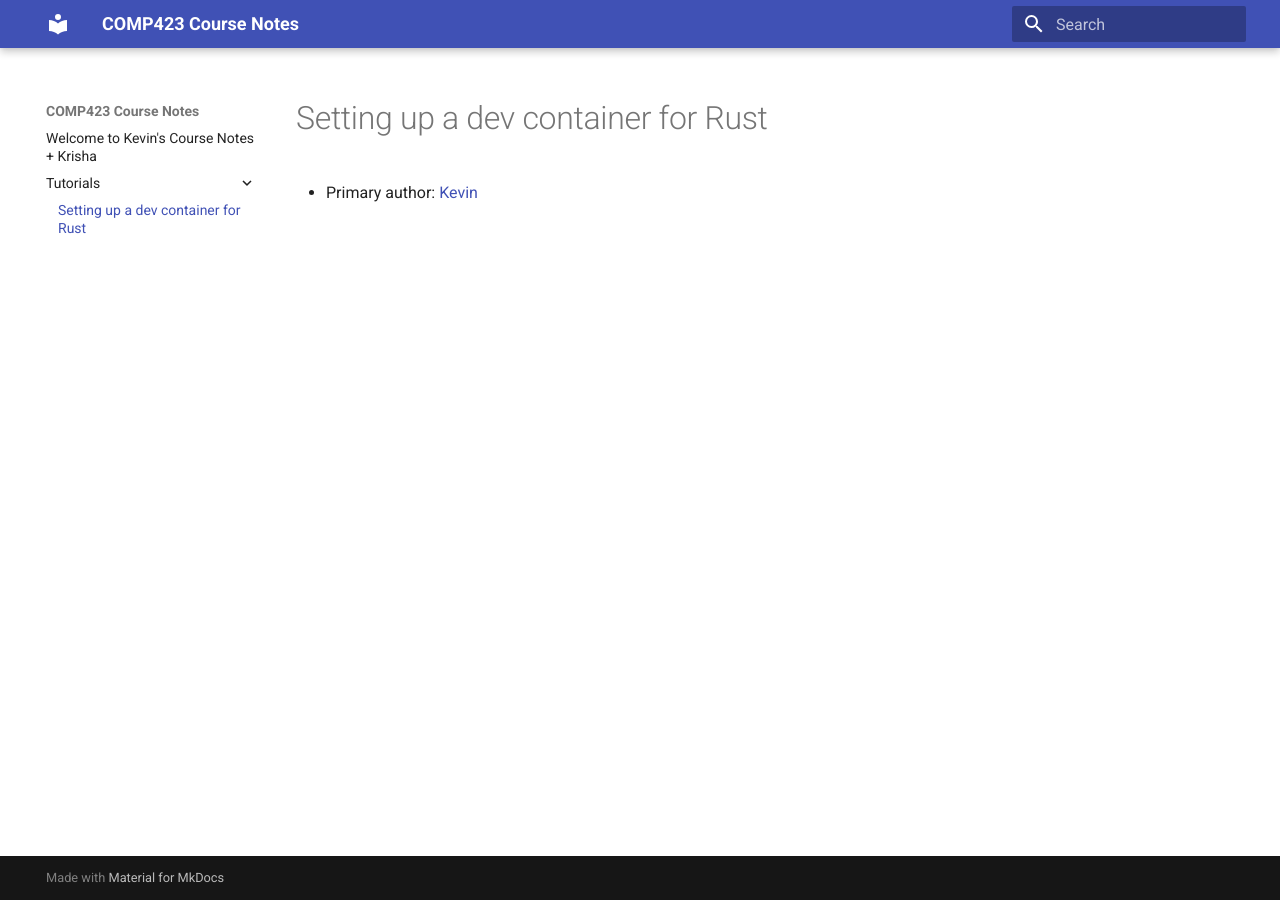
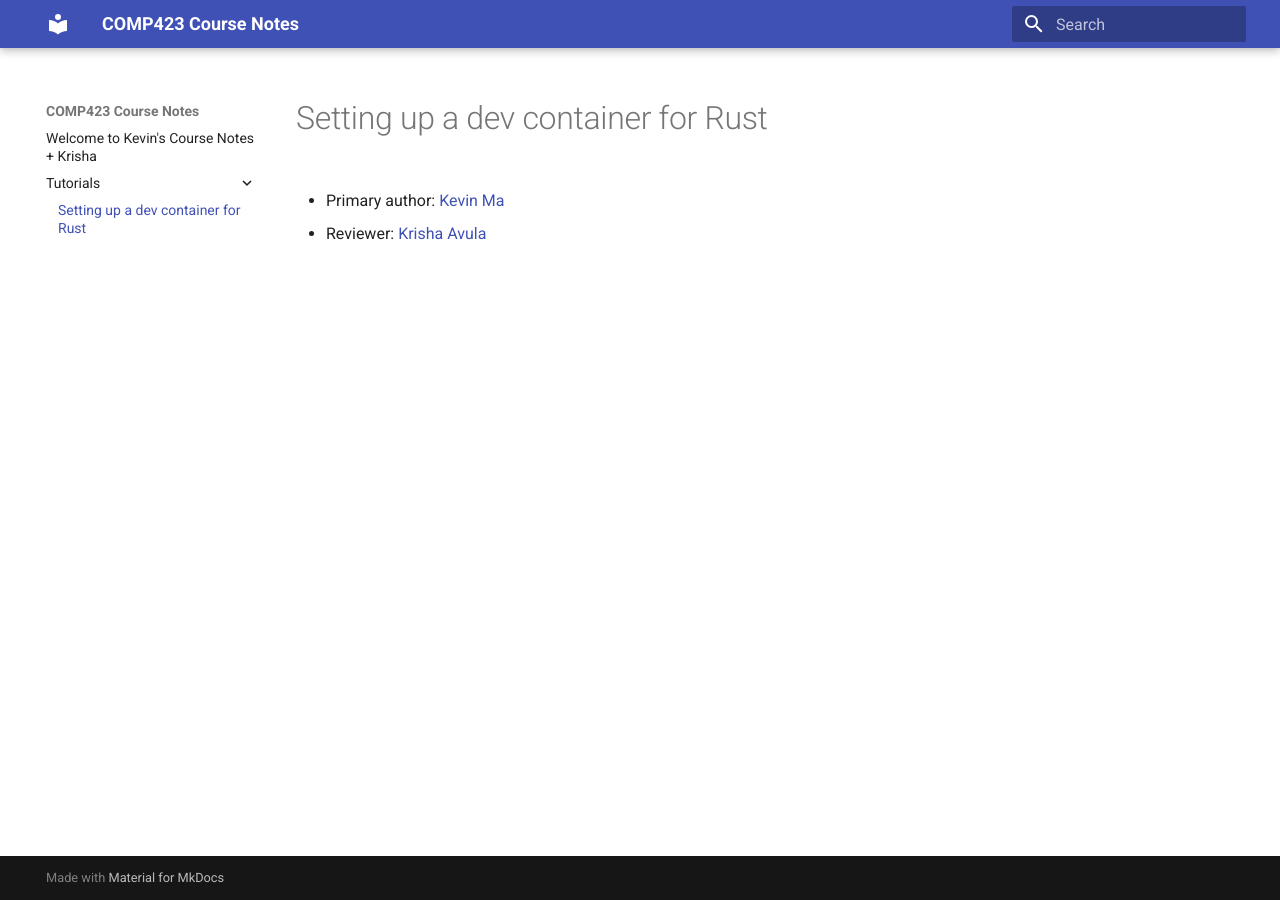
Before and after one commit to Kevinofma/comp423-course-notes, an MkDocs documentation site: the page built from docs/tutorials/rust-setup.md, in a window 1280 px wide. Built offline with MkDocs 1.6.1 and Material for MkDocs 9.7.7, drawn with Linux system fonts in a browser that asks for light colours.

Commit message:
added reviewer

```diff
--- a/docs/tutorials/rust-setup.md
+++ b/docs/tutorials/rust-setup.md
@@ -1,3 +1,5 @@
 # Setting up a dev container for Rust
 
-* Primary author: [Kevin ](https://github.com/Kevinofma)
+* Primary author: [Kevin Ma](https://github.com/Kevinofma)
+
+* Reviewer: [Krisha Avula](https://github.com/krisha188)
```
